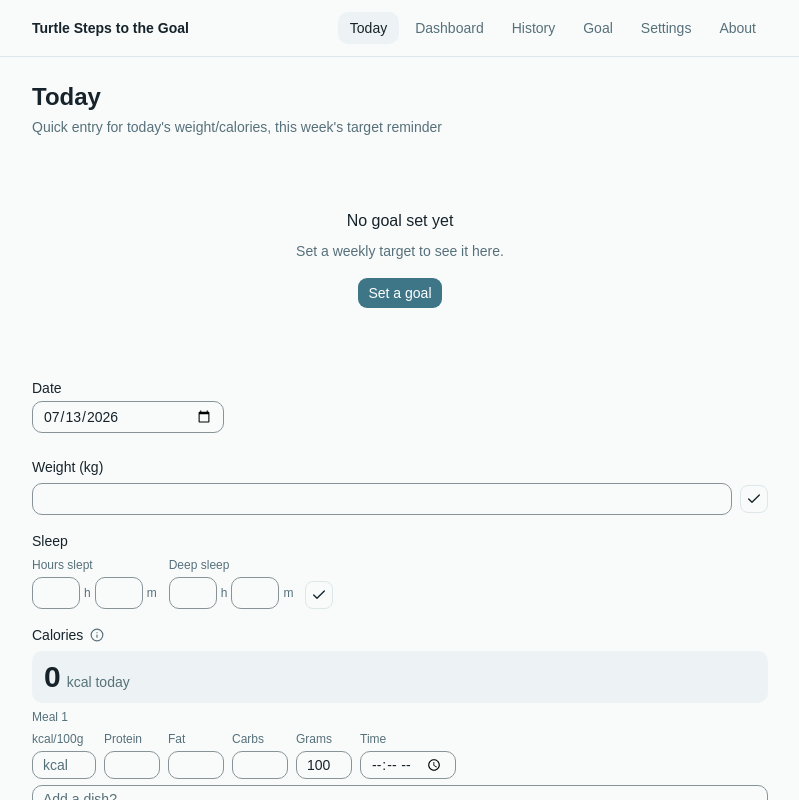
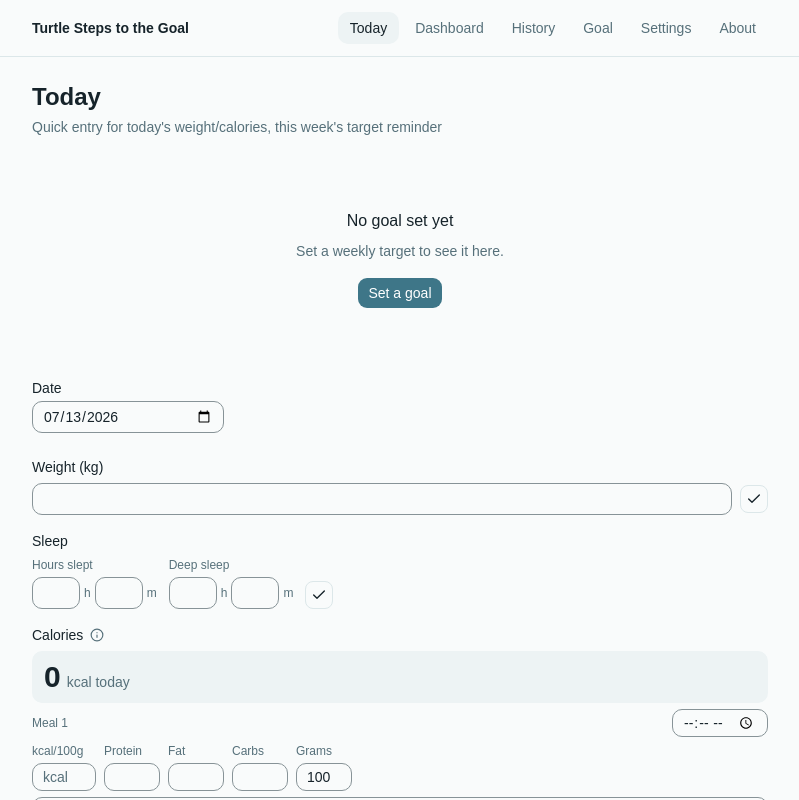
Before and after one commit to ZhannaM85/turtle-steps-to-the-goal, a React (Vite) app: page / in a window 1280 px wide. Shown: the top 800 px of the page, without its empty margins (240-1039 px from the left). Built offline with nearby package versions, Linux system fonts and the light colour scheme.

Commit message:
Move add-row Time input to the meal heading line (#107)

```diff
--- a/src/data/releaseNotes.ts
+++ b/src/data/releaseNotes.ts
@@ -14,6 +14,12 @@ export interface ReleaseNote {
  * docs/issues-priority.md and docs/ARCHITECTURE.md — see CLAUDE.md.
  */
 export const releaseNotes: ReleaseNote[] = [
+  {
+    issue: 107,
+    date: '2026-07-17',
+    en: 'Manual meal entry: the time field moved up next to the meal heading, so the row below it is just calories and macros.',
+    ru: 'Ручное добавление блюда: поле времени перемещено к заголовку приёма пищи, а строка ниже теперь содержит только калории и БЖУ.',
+  },
   {
     issue: 101,
     date: '2026-07-17',
--- a/src/features/daily-log/DailyEntryForm.tsx
+++ b/src/features/daily-log/DailyEntryForm.tsx
@@ -1454,9 +1454,22 @@ export function DailyEntryForm({
             calorieEntries.length > 0 && 'border-t border-border pt-2',
           )}
         >
-          <span className="text-xs font-medium text-muted-foreground">
-            {t.dailyEntry.mealLabel(calorieEntries.length + 1)}
-          </span>
+          {/* Time moved up onto the heading line (#107) — it isn't a macro
+           * the way kcal/protein/fat/carbs are, so keeping it in the fields
+           * row diluted the macros' proximity to the item-name input right
+           * below them. */}
+          <div className="flex items-center justify-between gap-2">
+            <span className="text-xs font-medium text-muted-foreground">
+              {t.dailyEntry.mealLabel(calorieEntries.length + 1)}
+            </span>
+            <Input
+              type="time"
+              aria-label={t.dailyEntry.timeEatenLabel}
+              value={addTime}
+              onChange={(e) => setAddTime(e.target.value)}
+              className="h-7 w-24"
+            />
+          </div>
           <div className="flex flex-wrap items-end gap-2">
             <div className="flex flex-col gap-1">
               <span className="text-xs text-muted-foreground">
@@ -1554,18 +1567,6 @@ export function DailyEntryForm({
                 className="h-7 w-14"
               />
             </div>
-            <div className="flex flex-col gap-1">
-              <span className="text-xs text-muted-foreground">
-                {t.dailyEntry.timeEatenLabel}
-              </span>
-              <Input
-                type="time"
-                aria-label={t.dailyEntry.timeEatenLabel}
-                value={addTime}
-                onChange={(e) => setAddTime(e.target.value)}
-                className="h-7 w-24"
-              />
-            </div>
           </div>
           {addTotalPreview && (
             <p className="text-xs text-muted-foreground">
```
Also changed, not shown: 2 other files (tests, documents, lock files or other folders).
